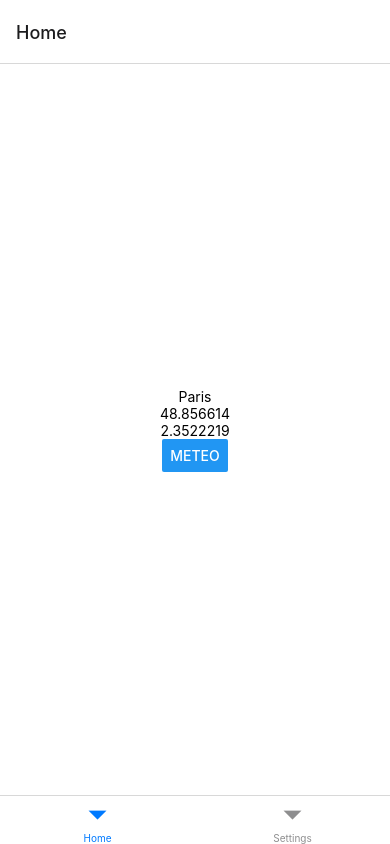
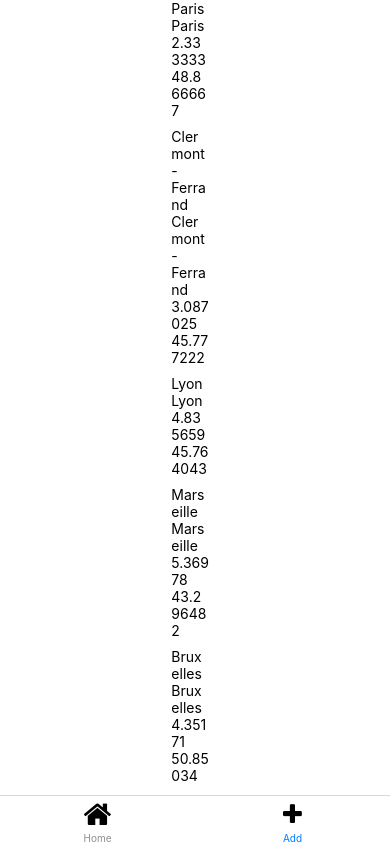
Before and after one commit to petitalotc/iut-expo-starter, a React Native app: screen /AddCity in a window 390 px wide. Built offline with nearby package versions, Linux system fonts and the light colour scheme.

Commit message:
add list city (not complete) + change nav bar icon + j'ai mangé que 2 madelaines

```diff
--- a/App.tsx
+++ b/App.tsx
@@ -3,7 +3,7 @@
 import Meteo from './src/screen/Meteo';
 import NavBar from './src/components/NavBar';
 
-import MainTab from './src/navigator/navigator';
+import MainTab from './src/navigator/Navigator.tsx';
 
 export default function App() {
   return (
--- a/babel.config.js
+++ b/babel.config.js
@@ -4,3 +4,5 @@
     presets: ['babel-preset-expo'],
   };
 };
+
+const { getDefaultConfig } = require("metro-config");
--- /dev/null
+++ b/declarations.d.ts
@@ -0,0 +1,6 @@
+declare module "*.svg" {
+    import React from 'react';
+    import { SvgProps } from "react-native-svg";
+    const content: React.FC<SvgProps>;
+    export default content;
+  }
--- a/package.json
+++ b/package.json
@@ -9,6 +9,7 @@
     "web": "expo start --web"
   },
   "dependencies": {
+    "@mindinventory/react-native-tab-bar-interaction": "^2.2.3",
     "@react-navigation/bottom-tabs": "^6.5.4",
     "@react-navigation/native": "^6.1.3",
     "expo": "~47.0.12",
@@ -16,7 +17,10 @@
     "react": "18.1.0",
     "react-dom": "18.1.0",
     "react-native": "0.70.5",
-    "react-native-web": "~0.18.9"
+    "react-native-maps": "^1.4.0",
+    "react-native-safe-area-context": "^4.5.0",
+    "react-native-web": "~0.18.9",
+    "react-navigation-tabbar-collection": "^1.0.0"
   },
   "devDependencies": {
     "@babel/core": "^7.12.9",
--- /dev/null
+++ b/src/components/CityListItem.tsx
@@ -0,0 +1,44 @@
+//item for meteo in list
+
+import React from 'react';
+import { StyleSheet, Text, View, Image, TouchableOpacity } from 'react-native';
+import { City, Weather, CITIES_DATA, FAVORITE_CITY_DATA, getCurrentWeather } from '../../data/stub';
+import { useNavigation } from '@react-navigation/native';
+
+type CityListItemProps = {
+    item: City;
+}
+
+export default function CityListItem(props: CityListItemProps) {
+return (
+    <View>
+    <View style={styles.container}>
+        <View style={{width: "80%"}}>
+        <Text>{props.item.name}</Text>
+        <Text>{props.item.name}</Text>
+        <Text>{props.item.longitude}</Text>
+        <Text>{props.item.latitude}</Text>
+        </View>
+    </View>
+    <View style={styles.separator}/>
+    </View>
+)
+}
+
+const styles = StyleSheet.create({
+container: {
+    flex: 1,
+    flexDirection: "row",
+    marginHorizontal: "30%"
+},
+separator: {
+    marginVertical: 4,
+    backgroundColor: "rgba(255,255,255,0.3)",
+    height: 1,
+    width: '90%',
+},
+teaserImage: {
+    width: 50,
+    height: 50,
+}
+});
--- a/src/navigator/Navigator.tsx
+++ b/src/navigator/Navigator.tsx
@@ -2,6 +2,7 @@
 import { createBottomTabNavigator } from "@react-navigation/bottom-tabs";
 import { View } from "react-native";
 import * as React from "react";
+import { FontAwesome } from "@expo/vector-icons";
 
 import Meteo from "../screen/Meteo";
 import AddCity from "../screen/AddCity";
@@ -12,16 +13,26 @@
     return (
         <NavigationContainer>
             <Tab.Navigator
-            initialRouteName="Meteo">
+            initialRouteName="Meteo"
+            screenOptions={{headerShown : false}}>
                 <Tab.Screen name="Home" component={Meteo}
                                            options={{
                                                title: 'Home',
+                                               tabBarIcon: ({color}) => <TabBarIcon name="home" color="black"/>
                                            }}/>
-                <Tab.Screen name="Settings" component={AddCity}
+                <Tab.Screen name="AddCity" component={AddCity}
                                            options={{
-                                               title: 'Settings',
-                                           }}/>
+                                               title: 'Add',
+                                               tabBarIcon: ({color}) => <FontAwesome name="plus" size={24} color="black" />,
+                                            }}/>
             </Tab.Navigator>
         </NavigationContainer>
     )
 }
+
+function TabBarIcon(props: {
+    name: React.ComponentProps<typeof FontAwesome>['name'];
+    color: string;
+}) {
+    return <FontAwesome size={30} {...props} />;
+}
--- a/src/screen/AddCity.tsx
+++ b/src/screen/AddCity.tsx
@@ -1,6 +1,7 @@
 import { useState } from 'react';
-import { Button, StyleSheet, Text, View } from 'react-native';
+import { FlatList, Button, StyleSheet, Text, View } from 'react-native';
 import { City, Weather, CITIES_DATA, FAVORITE_CITY_DATA, getCurrentWeather } from '../../data/stub';
+import CityListItem from '../components/CityListItem';
 
 export default function AddCity() {
 
@@ -10,10 +11,8 @@
 
     return (
         <View style={styles.container}>
-            <Text>{city.name}</Text>
-            <Text>{city.latitude}</Text>
-            <Text>{city.longitude}</Text>
-            <Button title="Meteo" onPress={() => getCurrentWeather("Marseille")} />
+            <FlatList data={CITIES_DATA} renderItem={CityListItem}
+                keyExtractor={(item: City) => item.name}/>
         </View>
     );
 
```
Also changed, not shown: src/components/NavBar.tsx (+5 -5 lines), 2 other files (tests, documents, lock files or other folders).
